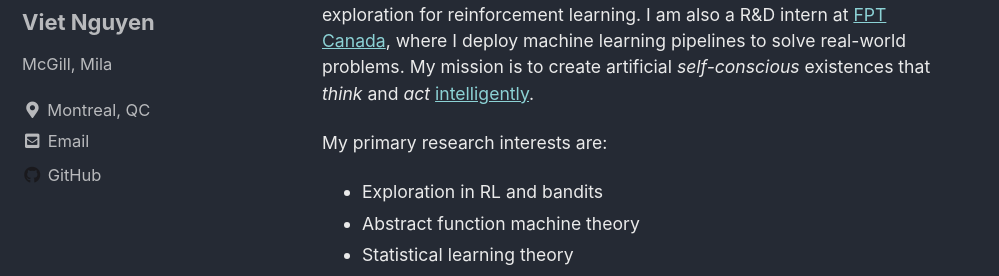
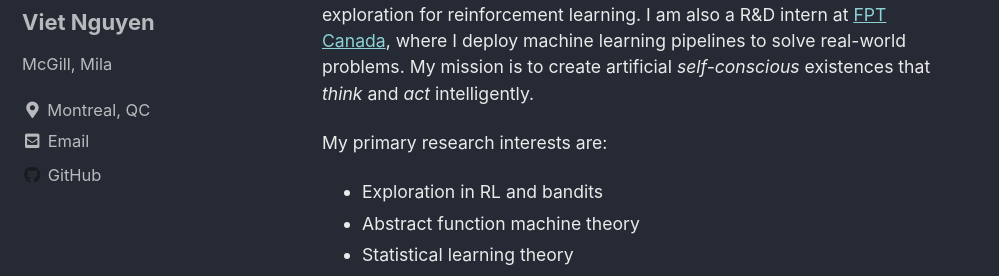
Before and after one commit to opent03/opent03.github.io, a Jekyll site: the page built from index.html, in a window 1280 px wide and 900 px high, scrolled down 707 px. Shown: the part 177-453 px from the top of the window, without its empty margins (0-999 px from the left). Built offline with Jekyll 4.4.1, drawn with Linux system fonts in a browser that asks for light colours; cached includes are drawn as plain includes; the list of posts is cut into pages by our own code; some of the changed lines change nothing that is shown.

Commit message:
removed dank meme

```diff
--- a/index.html
+++ b/index.html
@@ -13,7 +13,7 @@ header:
         and research assistant at <a href="https://mila.quebec/en/">Mila</a> under
         <a href="https://www.cs.mcgill.ca/~dprecup/">Prof. Doina Precup</a>, where I work in deep exploration for
         reinforcement learning. I am also a R&D intern at <a href="https://www.fpt-software.com/">FPT Canada</a>, where I deploy machine learning pipelines to solve real-world problems. My mission is to create artificial <em>self-conscious</em> existences that <em>think</em> and
-        <em>act</em> <a href="https://www.youtube.com/watch?v=hzrWANNrNvs">intelligently</a>.
+        <em>act</em> intelligently.
         </p>
     <p style="font-size:80%;">
     My primary research interests are:
```
